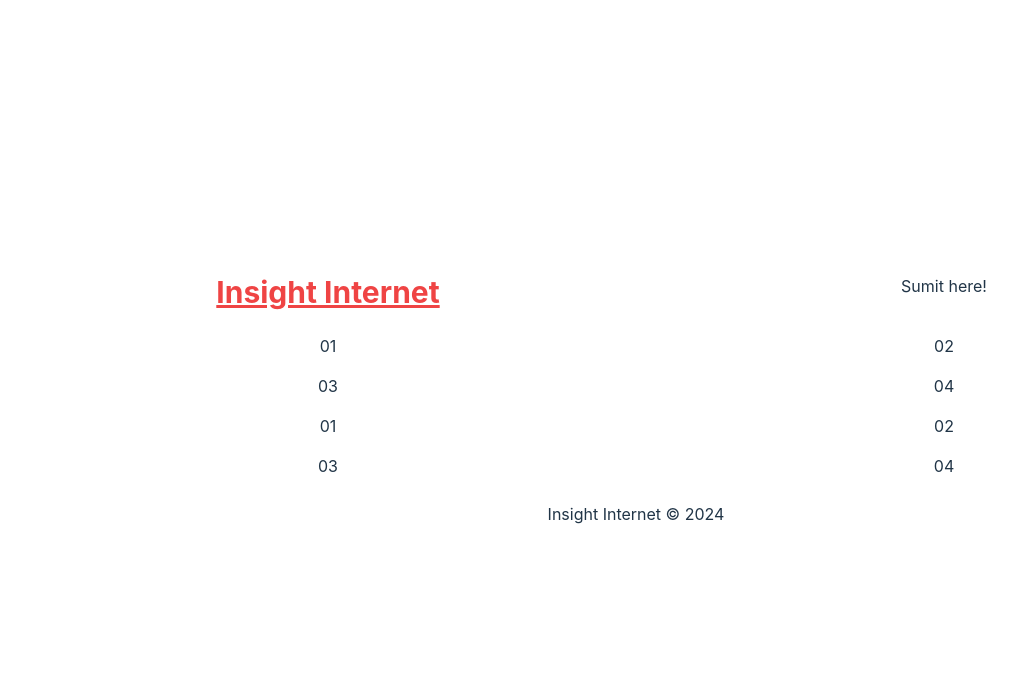
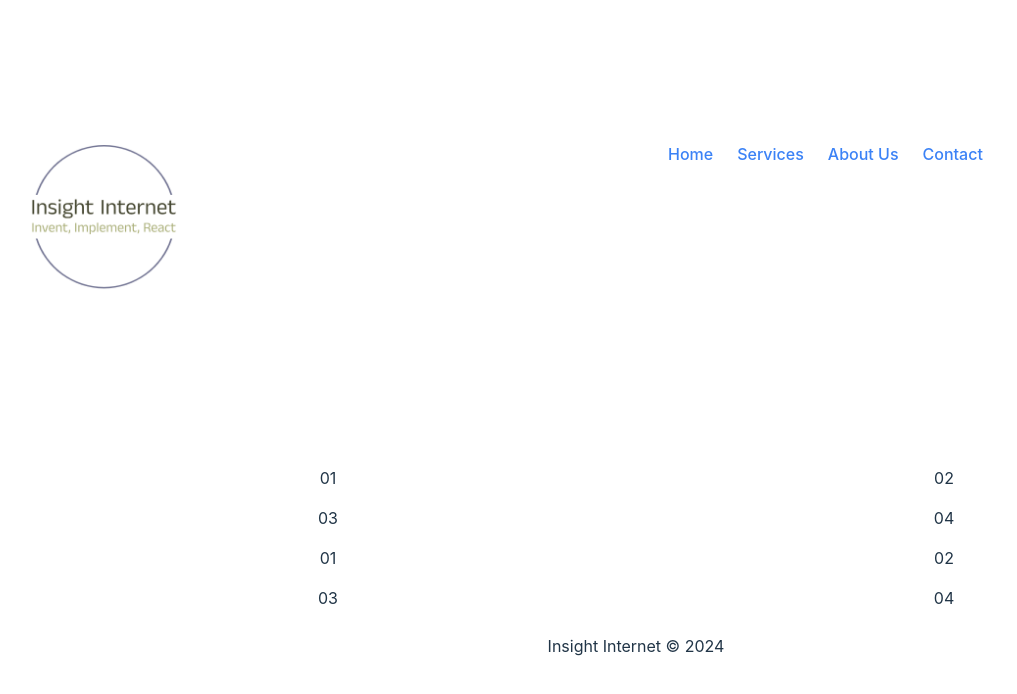
Before and after one commit to matherton/insightinternetApp, a Vue app: page / in a window 1280 px wide. Shown: the top 694 px of the page, without its empty margins (4-1021 px from the left). Built offline with nearby package versions, Linux system fonts and the light colour scheme.

Commit message:
placed and styled new II logo in Header

```diff
--- a/src/App.vue
+++ b/src/App.vue
@@ -7,7 +7,7 @@
 <template>
   <Header />
   <br />
-  <div className="grid grid-cols-2 gap-4">
+  <div class="grid grid-cols-2 gap-4">
     <div>01</div>
     <div>02</div>
     <div>03</div>
--- a/src/components/Header.vue
+++ b/src/components/Header.vue
@@ -1,10 +1,27 @@
 <template>
   <div className="grid grid-cols-2 gap-4">
     <div>
-      <h1 className="text-3xl font-bold text-red-500 underline text-center">
-        Insight Internet
-      </h1>
+      <img
+        class="logo"
+        src="/src/assets/II-logo-clean.png"
+        alt="Insight Internet: Invent, Implement, React"
+      />
     </div>
-    <div>Sumit here!</div>
+    <div>
+      <ul class="flex">
+        <li class="ml-6">
+          <a class="text-blue-500 hover:text-blue-800" href="#">Home</a>
+        </li>
+        <li class="ml-6">
+          <a class="text-blue-500 hover:text-blue-800" href="#">Services</a>
+        </li>
+        <li class="ml-6">
+          <a class="text-blue-500 hover:text-blue-800" href="#">About Us</a>
+        </li>
+        <li class="ml-6">
+          <a class="text-blue-500 hover:text-blue-800" href="#">Contact</a>
+        </li>
+      </ul>
+    </div>
   </div>
 </template>
--- a/src/style.css
+++ b/src/style.css
@@ -15,6 +15,11 @@
   text-rendering: optimizeLegibility;
   -webkit-font-smoothing: antialiased;
   -moz-osx-font-smoothing: grayscale;
+}
+
+img.logo {
+  max-width: 50%;
+  max-height: 50%;
 }
 
 a {
```
Also changed, not shown: src/assets/II-logo-clean.png (added).
